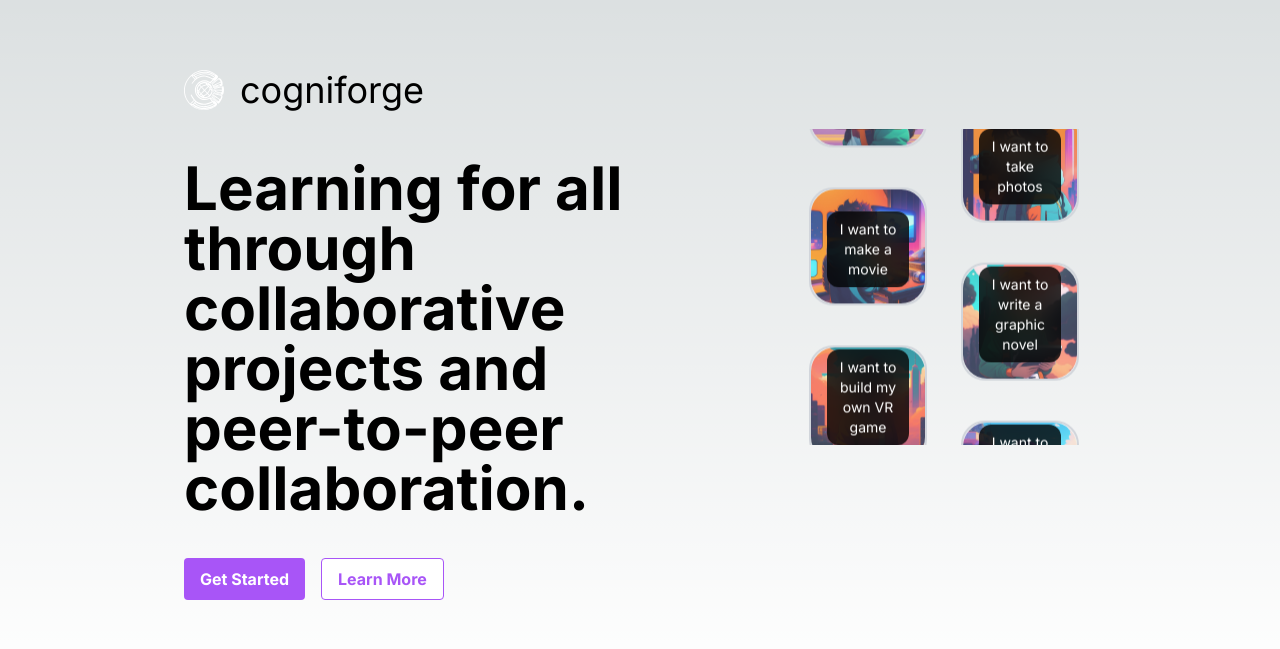
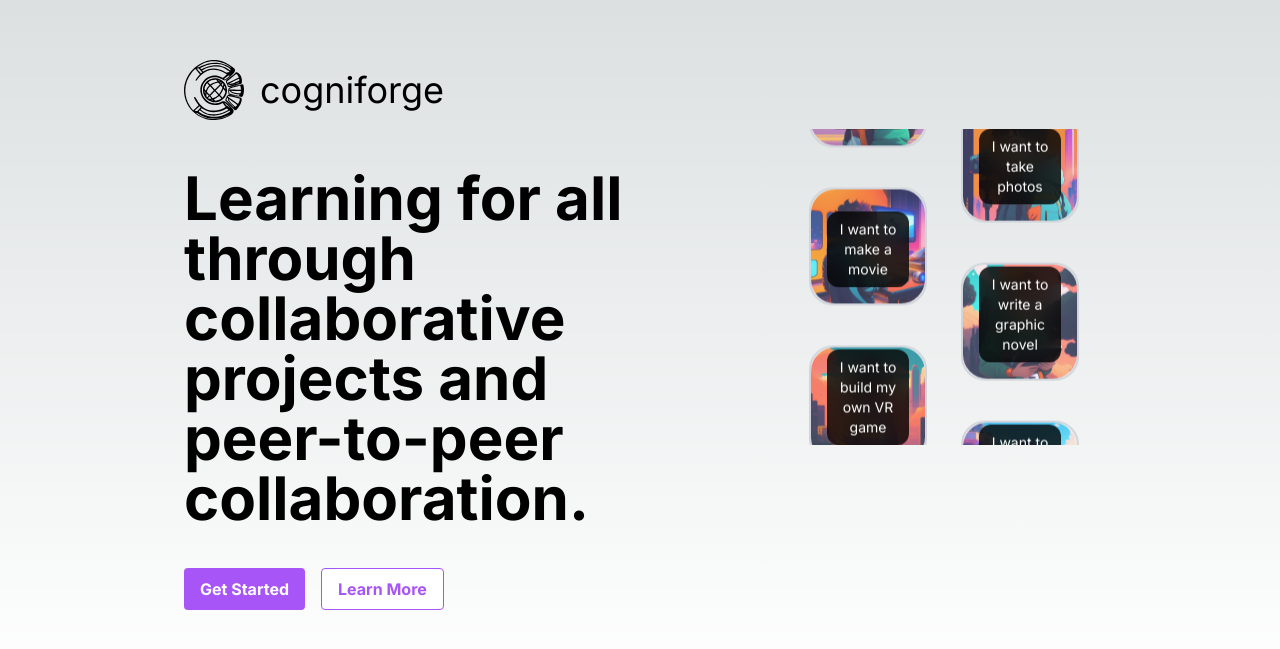
Before and after one commit to cogniforge/website, a Next.js app: page / in a window 1280 px wide. Shown: the part 113-762 px from the top of the page. Built offline with nearby package versions, Linux system fonts and the light colour scheme.

Commit message:
Fix logo issue in light mode

```diff
--- a/pages/index.tsx
+++ b/pages/index.tsx
@@ -8,13 +8,13 @@ const Logo = () => {
         <div className="flex justify-between items-center mt-12 py-6 md:py-12">
             <div className="flex items-center">
                 <Image
-                    className="mr-4"
+                    className="mr-4 dark:filter dark:invert"
                     src="/logo.svg"
                     alt="Logo"
-                    width={40}
-                    height={40}
+                    width={60}
+                    height={60}
                 />
-                <h1 className="text-2xl md:text-3xl lg:text-4xl">cogniforge</h1>
+                <h1 className="text-3xl md:text-4xl">cogniforge</h1>
             </div>
         </div>
     );
```
Also changed, not shown: public/logo.svg.
